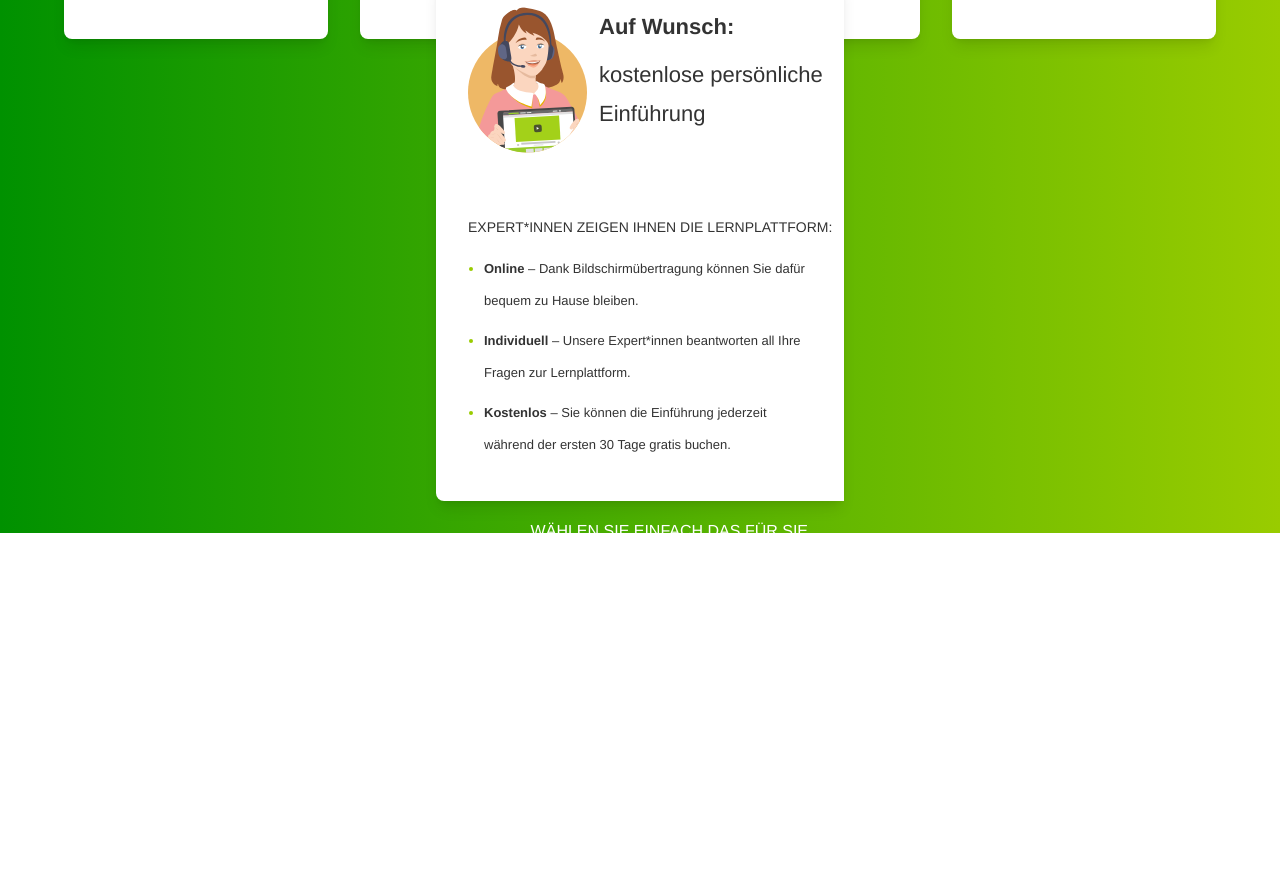
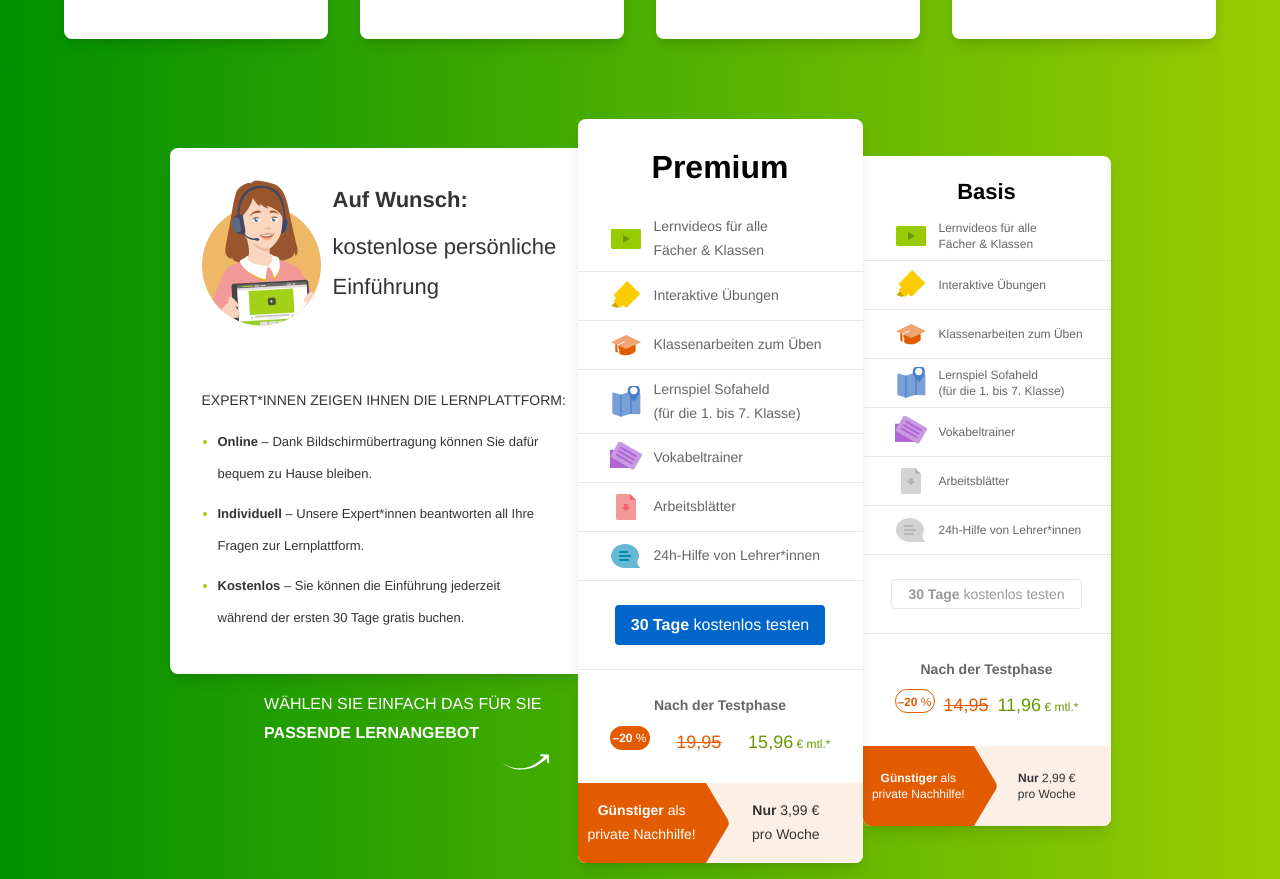
Before and after one commit to alinaincodeland/sofatutor-frontend-challenge, a React (Vite) app: page / in a window 1280 px wide. Shown: the part 440-1319 px from the top of the page. Before the commit the page ends 1037 px from the top, so only its background shows below. Built offline with nearby package versions, Linux system fonts and the light colour scheme.

Commit message:
Built the Pricing Plan component.

```diff
--- a/src/components/Hero/Hero.jsx
+++ b/src/components/Hero/Hero.jsx
@@ -1,5 +1,6 @@
 import CardsList from "./CardsList";
 import PricingInfoCard from "./PricingInfoCard";
+import PricingPlan from "./PricingPlan";
 
 function Hero() {
   return (
@@ -8,6 +9,8 @@
         <CardsList />
         <div className="xs:flex-col sm:flex justify-center items-center">
           <PricingInfoCard />
+          <PricingPlan planType="premium" />
+          <PricingPlan planType="basis" />
         </div>
       </div>
     </div>
--- /dev/null
+++ b/src/components/Hero/PricingPlan.jsx
@@ -0,0 +1,182 @@
+import PropTypes from "prop-types";
+import Chat from "../SVG/Chat";
+import Videos from "../SVG/Videos";
+import Tests from "../SVG/Tests";
+import VocabularyTrainer from "../SVG/VocabularTrainer";
+import Sofaheld from "../SVG/Sofaheld";
+import Worksheets from "../SVG/Worksheets";
+import RightArrow from "../SVG/RightArrow";
+import Homework from "../SVG/Homework";
+
+const premiumProperties = {
+  planCard: "sm:w-[285px] z-10 rounded-lg pt-6",
+  planTitle: <h2 className="font-bold text-center">Premium</h2>,
+  planList: "py-4",
+  planType: "Premium",
+  planButton:
+    "bg-primary hover:bg-primary-hover text-white mt-2 py-2 px-4 rounded border-white",
+  planPriceList: "bg-deep-orange",
+  planRedBox: (
+    <p className="text-white my-auto text-small">
+      <b>Günstiger</b> als <br /> private Nachhilfe!
+    </p>
+  ),
+  planDiscout: "text-white",
+  planOldPrice: "19,95",
+  planNewPrice: "15,96",
+  planWeeklyPrice: (
+    <p className="text-black  text-small my-auto">
+      <b>Nur</b> 3,99 € <br /> pro Woche
+    </p>
+  ),
+  benefits: getBenefits(false, "text-small"),
+};
+
+const basisProperties = {
+  planCard: "sm:w-[248px] z-0 pt-4 rounded-tr-lg rounded-bl-lg rounded-br-lg",
+  planTitle: <h3 className="font-bold text-center">Basis</h3>,
+  planList: "pb-4",
+  planType: "Basis",
+  planButton:
+    "hover:bg-gray-light text-gray text-sm mt-2 py-1 px-4 border border-gray-medium rounded ",
+  planDiscout: "text-deep-orange",
+  planOldPrice: "14,95",
+  planNewPrice: "11,96",
+  planPriceList: "border border-deep-orange w-10 h-6 rounded-xl",
+  planRedBox: (
+    <p className="text-white my-auto text-xs">
+      <b>Günstiger</b> als <br /> private Nachhilfe!
+    </p>
+  ),
+  planWeeklyPrice: (
+    <p className="text-black text-xs my-auto">
+      <b>Nur</b> 2,99 € <br /> pro Woche
+    </p>
+  ),
+  benefits: getBenefits(true, "text-xs"),
+};
+
+function getBenefits(isGrey, additionalClass) {
+  return [
+    {
+      icon: Videos,
+      text: ["Lernvideos für alle", "Fächer & Klassen"],
+      additionalClass: additionalClass,
+    },
+    {
+      icon: Tests,
+      text: ["Interaktive Übungen"],
+      additionalClass: additionalClass,
+    },
+    {
+      icon: Homework,
+      text: ["Klassenarbeiten zum Üben"],
+      additionalClass: additionalClass,
+    },
+    {
+      icon: Sofaheld,
+      text: ["Lernspiel Sofaheld", "(für die 1. bis 7. Klasse)"],
+      additionalClass: additionalClass,
+    },
+    {
+      icon: VocabularyTrainer,
+      text: ["Vokabeltrainer"],
+      additionalClass: additionalClass,
+    },
+    {
+      icon: Worksheets,
+      text: ["Arbeitsblätter"],
+      isGrey: isGrey,
+      additionalClass: additionalClass,
+    },
+    {
+      icon: Chat,
+      text: ["24h-Hilfe von Lehrer*innen"],
+      isGrey: isGrey,
+      additionalClass: additionalClass,
+    },
+  ];
+}
+function BenefitItem({ icon: Icon, text, isGrey, additionalClass }) {
+  return (
+    <li className="flex items-center space-x-3 border-b border-gray-medium py-2 pl-8">
+      <Icon isGrey={isGrey} />
+      <p className={`"leading-[19px]" ${additionalClass}`}>
+        {text[0]} <br /> {text[1]}
+      </p>
+    </li>
+  );
+}
+
+BenefitItem.propTypes = {
+  icon: PropTypes.elementType.isRequired,
+  text: PropTypes.arrayOf(PropTypes.string).isRequired,
+  isGrey: PropTypes.bool,
+  planType: PropTypes.string,
+  additionalClass: PropTypes.string,
+};
+
+function PricingPlan({ planType }) {
+  const properties =
+    planType === "premium" ? premiumProperties : basisProperties;
+
+  return (
+    <div
+      className={`xs:w-full  bg-white shadow-lg  mb-0 ${properties.planCard}`}
+    >
+      {properties.planTitle}
+
+      <ul className={properties.planList}>
+        {properties.benefits.map((benefit, index) => (
+          <BenefitItem key={index} {...benefit} />
+        ))}
+      </ul>
+
+      <div className="pb-6 border-b border-gray-medium flex items-center justify-center text-center">
+        <button className={`${properties.planButton}`}>
+          <b>30 Tage</b> kostenlos testen
+        </button>
+      </div>
+
+      <div className="mt-6 mb-3 px-4 text-dark-gray space-y-2 text-center">
+        <div className="text-small font-bold text-gray-dark">
+          Nach der Testphase
+        </div>
+        <ul className="flex justify-between align-top px-4 ">
+          <li className={`w-10 h-6 rounded-xl ${properties.planPriceList}`}>
+            <p className={`text-xs font-bold ${properties.planDiscout} pt-1`}>
+              –20 <span className="font-normal">%</span>
+            </p>
+          </li>
+          <li className="mb-2">
+            <h4 className="line-through text-deep-orange">
+              {properties.planOldPrice}
+            </h4>
+          </li>
+          <li className="text-dark-green mb-2">
+            <h4>
+              {properties.planNewPrice}
+              <span className="text-xsmall"> € mtl.&#42; </span>
+            </h4>
+          </li>
+        </ul>
+      </div>
+
+      <div className="mt-4 flex text-center bg-deep-orange-L4 rounded-b-lg h-20">
+        <div className="bg-deep-orange w-[45%] rounded-bl-lg flex justify-center">
+          {properties.planRedBox}
+        </div>
+        <RightArrow />
+        <div className="w-[40%] flex justify-center">
+          {properties.planWeeklyPrice}
+        </div>
+      </div>
+    </div>
+  );
+}
+
+PricingPlan.propTypes = {
+  planType: PropTypes.oneOf(["basis", "premium"]).isRequired,
+};
+
+export default PricingPlan;
```
